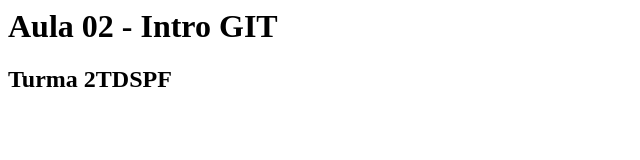
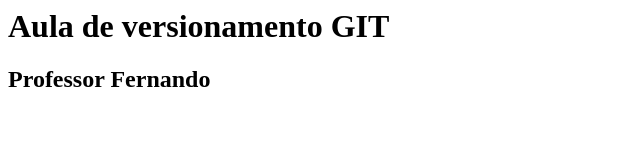
Before and after one commit to colossalmatheus/aula02-introgit, a plain HTML site: page index.html in a window 1280 px wide. Shown: the whole page, without its empty margins (0-640 px from the left). Drawn offline with Linux system fonts and the light colour scheme.

Commit message:
Alteração do index na branch sobre

```diff
--- a/index.html
+++ b/index.html
@@ -3,7 +3,7 @@
    <title>Aula Git</title>
   </head>
   <body>
-   <h1>Aula 02 - Intro GIT </h1>
-   <h2> Turma 2TDSPF </H2>
+   <h1>Aula de versionamento GIT</h1>
+   <h2>Professor Fernando</H2>
   </body>
 </html>
```
